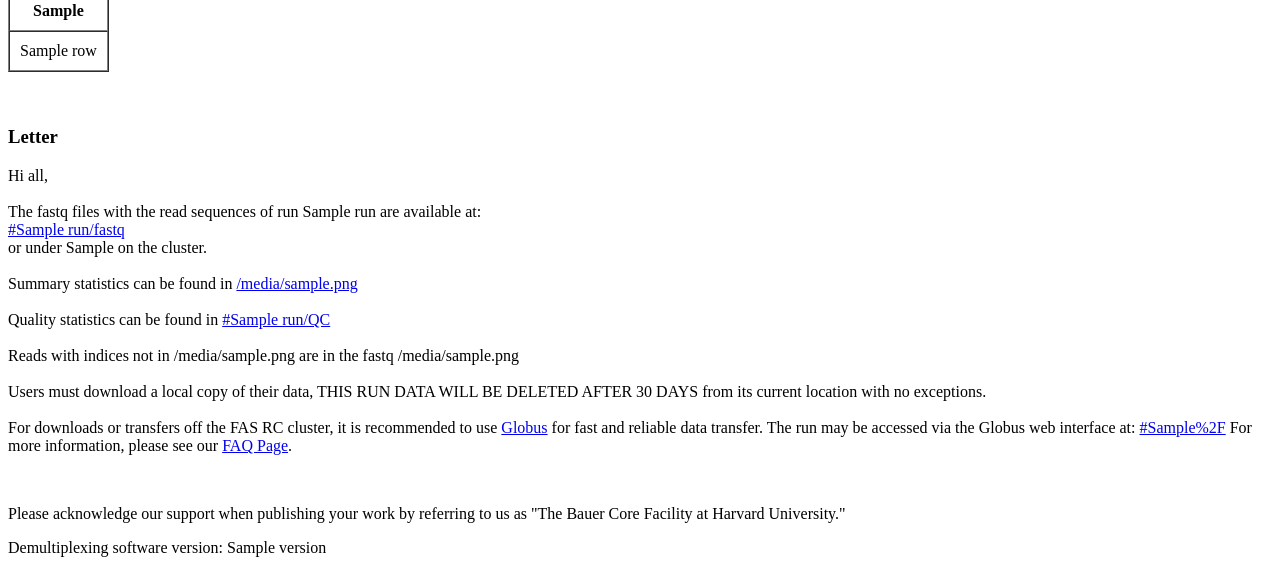
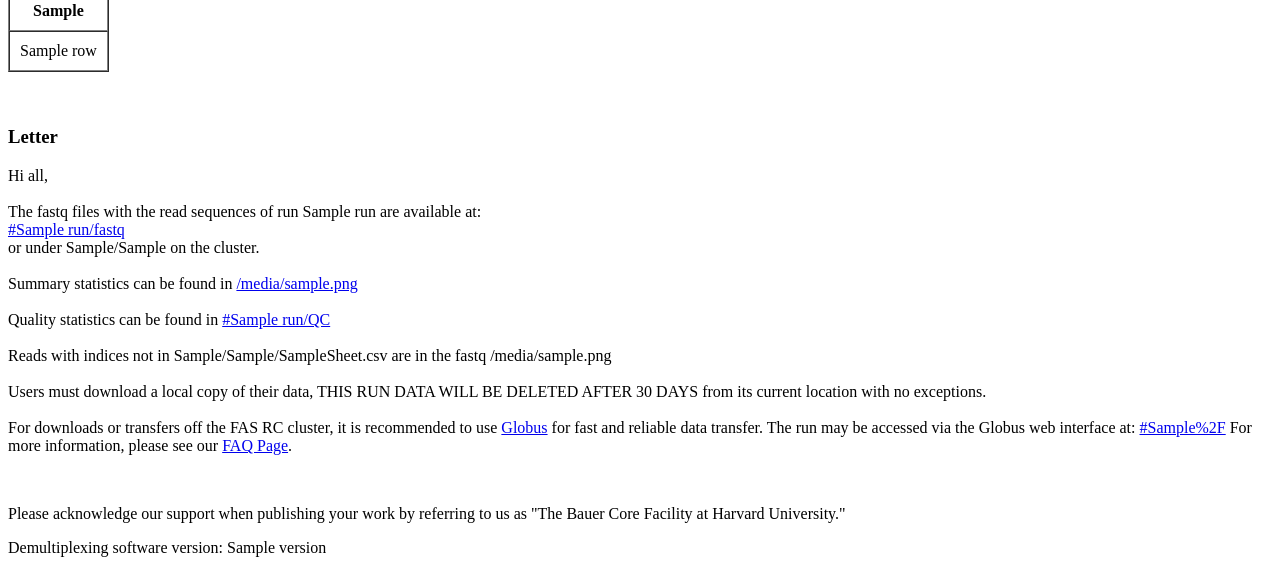
Before and after one commit to harvardinformatics/odybcl2fastq, a Python web app: template odybcl2fastq/templates/summary.html in a window 1280 px wide. Shown: the part 341-905 px from the top of the page. Run offline with Jinja, Linux system fonts and the light colour scheme; the template is opened without the code that fills it: most values are stand-ins (such as "Sample title", 1, 10 or a date in 2020).

Commit message:
Minor updates to run directory in email
Ensure slashes between published & run directory components

For non-10x email, add run directory component

```diff
--- a/odybcl2fastq/templates/10x_summary.html
+++ b/odybcl2fastq/templates/10x_summary.html
@@ -19,10 +19,10 @@
     <a href="{{fastq_url}}{{run_folder}}/script">{{fastq_url}}{{run_folder}}/script</a><br><br>
     The fastq files with the read sequences of run {{run}} are available at:<br>
     <a href="{{fastq_url}}{{run_folder}}">{{fastq_url}}{{run_folder}}</a><br>
-    or under {{fastq_dir}}{{run_folder}} on the cluster.<br><br>
+    or under {{fastq_dir}}/{{run_folder}} on the cluster.<br><br>
     Quality statistics can be found in
     <a href="{{fastq_url}}{{run_folder}}/QC">{{fastq_url}}{{run_folder}}/QC</a><br><br>
-    Reads with indices not in {{fastq_dir}}{{run_folder}}/SampleSheet.csv are in the fastq
+    Reads with indices not in {{fastq_dir}}/{{run_folder}}/SampleSheet.csv are in the fastq
     Undetermined<br><br>
     Users must download a local copy of their data,
     THIS RUN DATA WILL BE DELETED AFTER 30 DAYS from its current location with no exceptions.<br><br>
--- a/odybcl2fastq/templates/summary.html
+++ b/odybcl2fastq/templates/summary.html
@@ -55,12 +55,12 @@
     Hi all,<br><br>
     The fastq files with the read sequences of run {{run}} are available at:<br>
     <a href="{{fastq_url}}{{run}}/fastq">{{fastq_url}}{{run}}/fastq</a><br>
-    or under {{fastq_dir}} on the cluster.<br><br>
+    or under {{fastq_dir}}/{{run_folder}} on the cluster.<br><br>
     Summary statistics can be found in
     <a href="{{stats_file}}">{{stats_file}}</a><br><br>
     Quality statistics can be found in
     <a href="{{fastq_url}}{{run}}/QC">{{fastq_url}}{{run}}/QC</a><br><br>
-    Reads with indices not in {{sample_sheet_file}} are in the fastq
+    Reads with indices not in {{fastq_dir}}/{{run_folder}}/SampleSheet.csv are in the fastq
     {{undetermined_file}}<br><br>
     Users must download a local copy of their data,
     THIS RUN DATA WILL BE DELETED AFTER 30 DAYS from its current location with no exceptions.<br><br>
```
